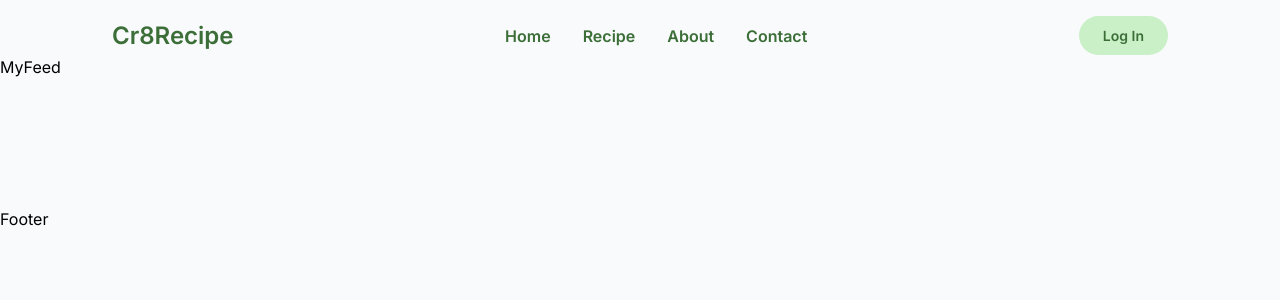
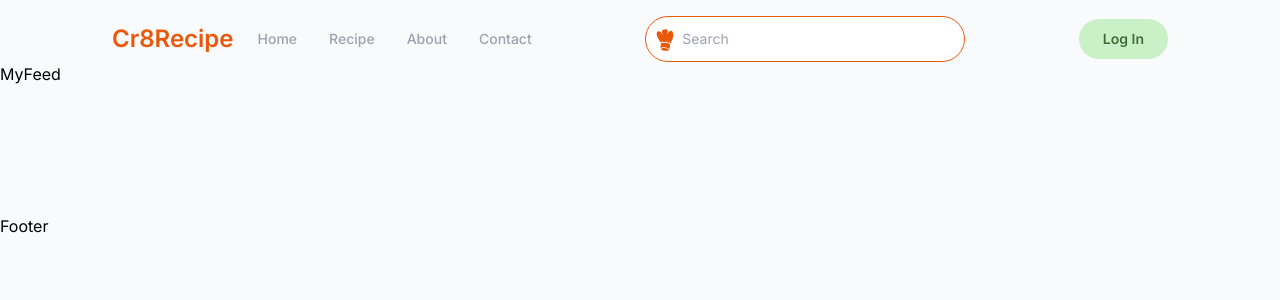
Before and after one commit to Koushik1311/Cr8Recipe, a Next.js app: page /recipe/myfeed in a window 1280 px wide. Shown: the top 300 px of the page. Built offline with nearby package versions, Linux system fonts and the light colour scheme; no server answers.

Commit message:
navbar change

```diff
--- a/src/components/Layout/NavBar.tsx
+++ b/src/components/Layout/NavBar.tsx
@@ -8,6 +8,7 @@ import { useRouter } from "next/navigation";
 import Cookies from "js-cookie";
 import useLoginContext from "@/hooks/LoginContext";
 import { onLogout } from "@/api-calls/authentication/logout";
+import { GiChefToque } from "react-icons/gi";
 
 export default function NavBar() {
   const { isLoggedIn, setIsLoggedIn } = useLoginContext();
@@ -31,16 +32,35 @@ export default function NavBar() {
 
   return (
     <section className="mt-[1rem] mx-[7rem] flex items-center justify-between">
+      <div className="flex items-center justify-center space-x-6">
         {/* Logo */}
-      <h1 className="text-[#3C6E38] font-semibold text-[1.5rem]">Cr8Recipe</h1>
+        <h1 className="text-orange-600 font-semibold text-[1.5rem]">
+          Cr8Recipe
+        </h1>
         {/* Navlinks */}
         <ul className="flex gap-[2rem]">
           {navLinks.map((link, index) => (
-          <li className="text-[#3C6E38] font-semibold" key={index}>
+            <li
+              className="text-gray-400 text-sm font-medium hover:text-orange-600 transition-colors delay-75 duration-150 ease-in-out"
+              key={index}
+            >
               <Link href={link.link}>{link.name}</Link>
             </li>
           ))}
         </ul>
+      </div>
+
+      {/* Search Bar */}
+      <div className="relative focus-within:text-orange-600">
+        <input
+          className="border text-sm border-orange-600 outline-none rounded-full w-80 px-9 py-3"
+          type="text"
+          name="search"
+          id="search"
+          placeholder="Search"
+        />
+        <GiChefToque className="absolute text-2xl top-3 left-2 text-orange-600" />
+      </div>
 
       {/* Login/Register */}
       <>
```
Lines whose indentation alone changed are shown as unchanged.
